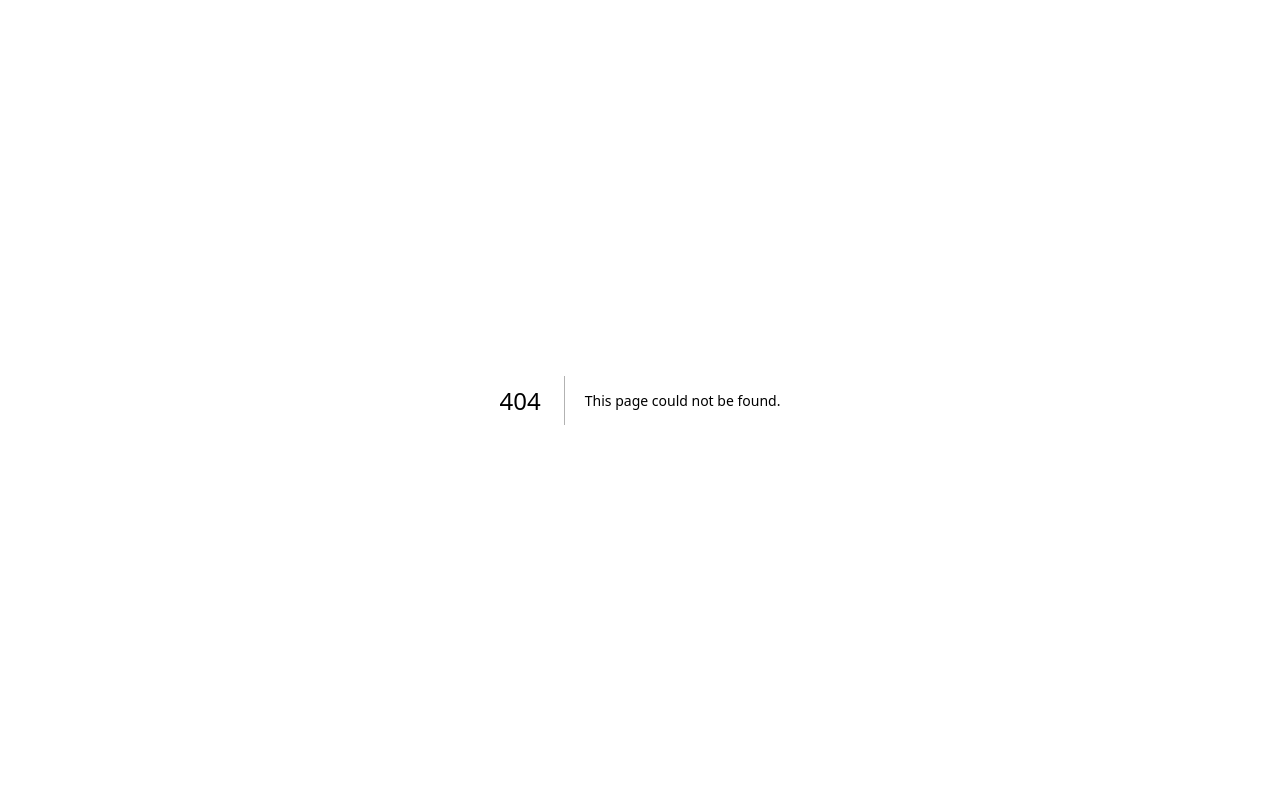
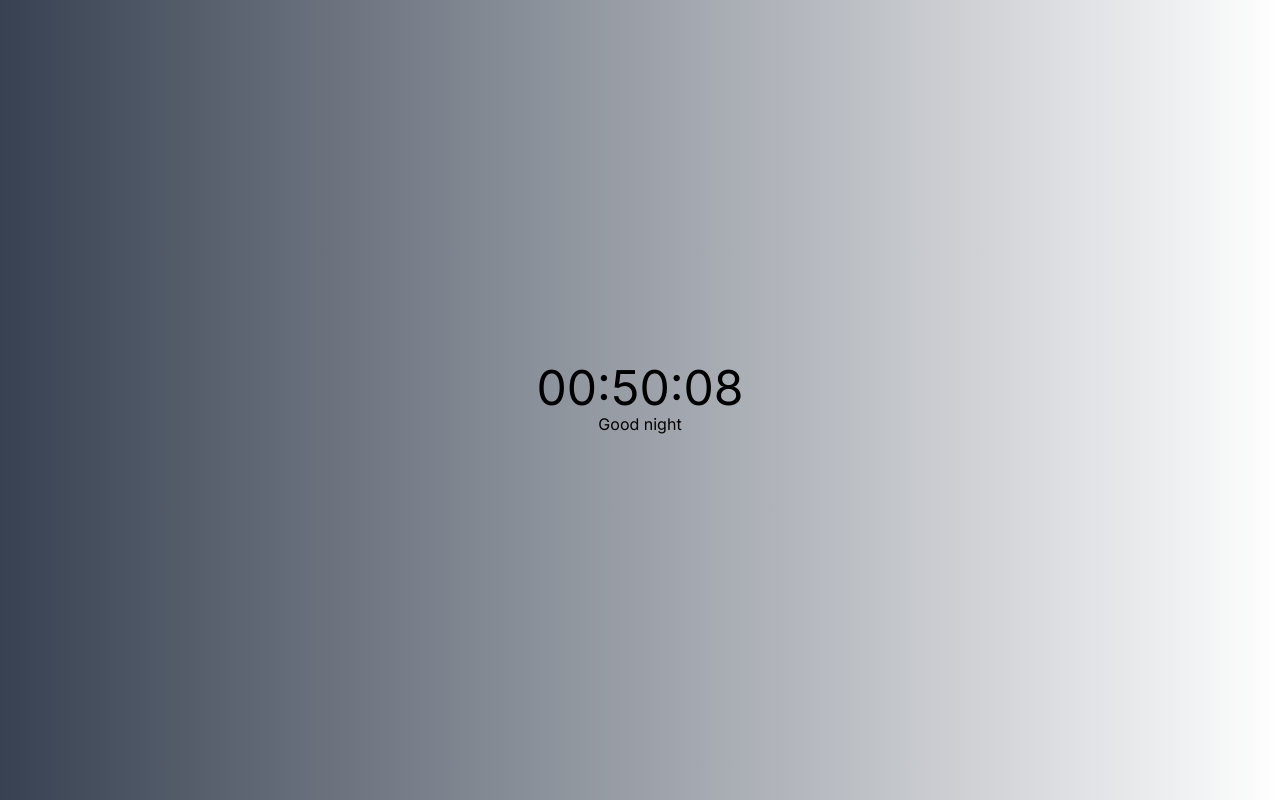
Before and after one commit to lhelheo/ReactStudy, a Next.js app: page /learning/greeting in a window 1280 px wide. Before the commit this address had no page. Built offline with nearby package versions, Linux system fonts and the light colour scheme.

Commit message:
feat: task greeting

```diff
--- /dev/null
+++ b/src/app/(platform)/learning/greeting/page.tsx
@@ -0,0 +1,21 @@
+"use client";
+import { useCurrentTime } from "@/utils/getters/date";
+
+export default function Greeting() {
+  const { hours, minutes, seconds } = useCurrentTime();
+  const isMorning = Number(hours) >= 6 && Number(hours) < 12;
+  const isAfternoon = Number(hours) >= 12 && Number(hours) < 18;
+  const isNight = Number(hours) >= 18 || Number(hours) < 6;
+  return (
+    <div
+      className={`flex flex-col justify-center items-center h-screen w-full bg-gradient-to-r ${isMorning && "from-indigo-400 to-cyan-400 text-white"} ${isAfternoon && "from-red-500 to-orange-500 text-white"} ${isNight && "from-gray-700 to-white"}`}
+    >
+      <p className="text-5xl">
+        {hours}:{minutes}:{seconds}
+      </p>
+      {isMorning && "Good Morning"}
+      {isAfternoon && "Good afternoon"}
+      {isNight && "Good night"}
+    </div>
+  );
+}
--- /dev/null
+++ b/src/utils/getters/date.ts
@@ -0,0 +1,27 @@
+import { useEffect, useState } from "react";
+
+export function useCurrentTime() {
+  const [time, setTime] = useState({
+    hours: "",
+    minutes: "",
+    seconds: "",
+  });
+
+  useEffect(() => {
+    const updateTime = () => {
+      const now = new Date();
+      setTime({
+        hours: now.getHours().toString().padStart(2, "0"),
+        minutes: now.getMinutes().toString().padStart(2, "0"),
+        seconds: now.getSeconds().toString().padStart(2, "0"),
+      });
+    };
+
+    updateTime();
+    const interval = setInterval(updateTime, 1000);
+
+    return () => clearInterval(interval);
+  }, []);
+
+  return time;
+}
--- a/tailwind.config.ts
+++ b/tailwind.config.ts
@@ -8,9 +8,9 @@ const config: Config = {
     "./src/components/**/*.{js,ts,jsx,tsx,mdx}",
     "./src/components/raw/**/*.{js,ts,jsx,tsx,mdx}",
   ],
-  theme: {
-    colors,
-  },
+  // theme: {
+  //   colors,
+  // },
   plugins: [],
 };
 export default config;
```
